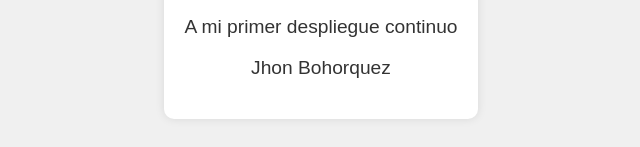
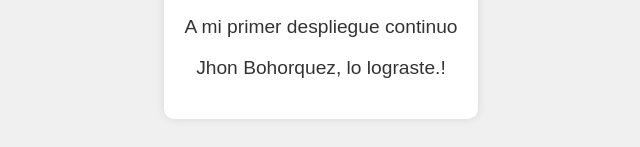
Before and after one commit to RpaGnp/DeployTest, a plain HTML site: page index.html in a window 1280 px wide. Shown: the part 388-535 px from the top of the page, without its empty margins (319-959 px from the left). Drawn offline with Linux system fonts and the light colour scheme.

Commit message:
first commit 25

```diff
--- a/index.html
+++ b/index.html
@@ -36,7 +36,7 @@
     <div class="container">
         <h1>Bienvenido</h1>
         <p>A mi primer despliegue continuo</p>
-        <p>Jhon Bohorquez</p>
+        <p>Jhon Bohorquez, lo lograste.!</p>
     </div>
 </body>
 </html>
```
Also changed, not shown: 1 other file.
